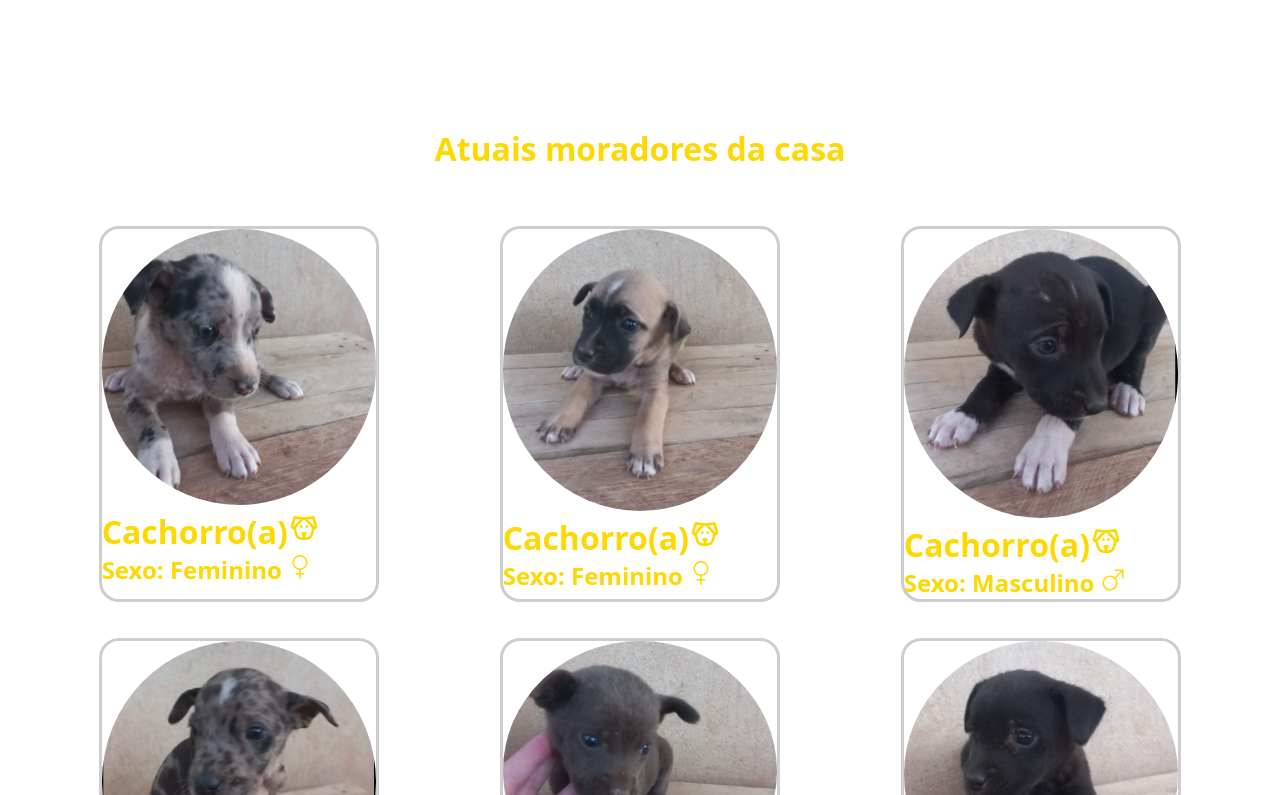
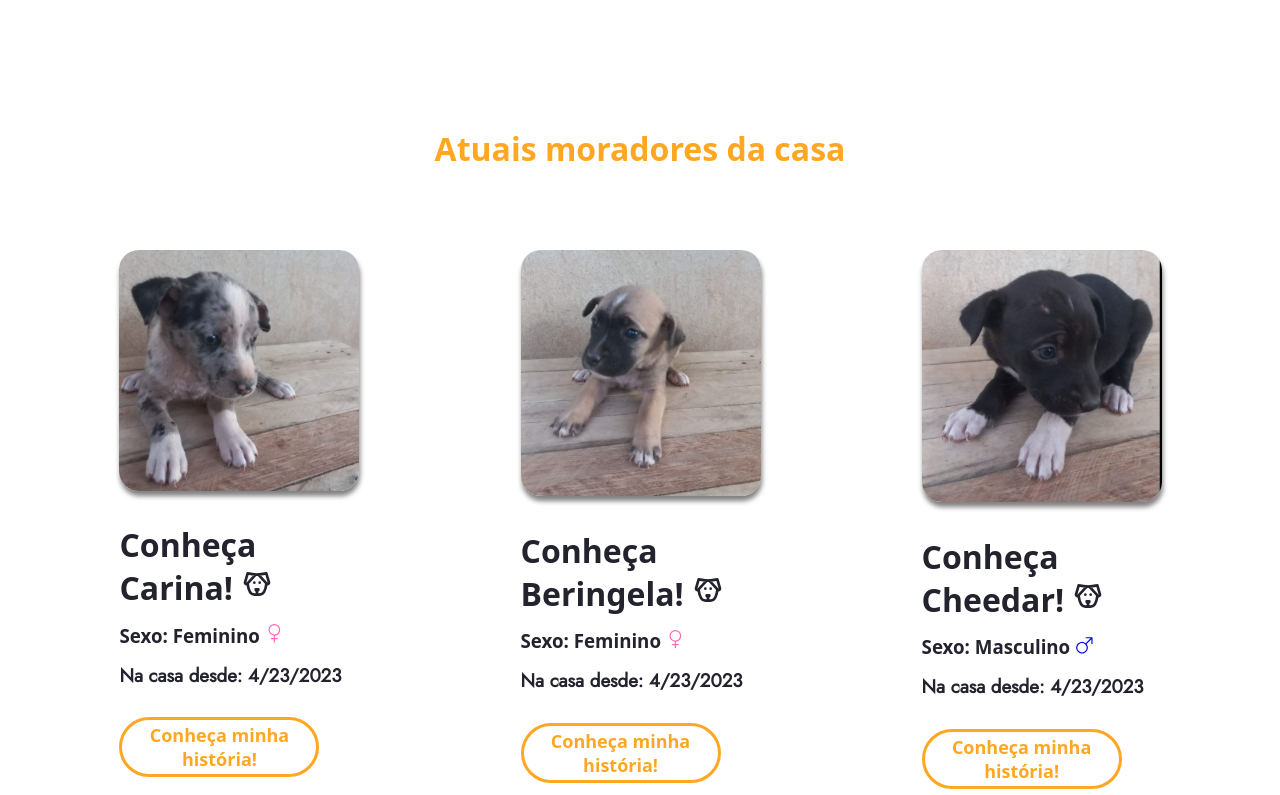
Before and after one commit to Felpasw/Project-a.p.a.c.l, a React (Create React App) app: page /Adoption in a window 1280 px wide. Shown: the part 885-1680 px from the top of the page. Built offline with nearby package versions, Linux system fonts and the light colour scheme.

Commit message:
Adjusting adoption page desing

```diff
--- a/src/presentation/components/Footer/index.tsx
+++ b/src/presentation/components/Footer/index.tsx
@@ -46,7 +46,7 @@ const Subtitles = styled.h3`
   margin: auto;
   padding: auto;
   margin: 10px;
-`
+`;
 
 
 export default function Footer() {
--- a/src/presentation/components/Navbar/index.tsx
+++ b/src/presentation/components/Navbar/index.tsx
@@ -142,7 +142,7 @@ export default function Navbar() {
                 exit={{ x: 300, opacity: 0 }}
                 transition={{ delay: 2, duration: 0.5 }}
               >
-                <NavItems href="/Donation">Doações</NavItems>
+                <NavItems href="/Contribute">Contribua</NavItems>
               </motion.li>
               <motion.li style={{ "letterSpacing": "3px", "marginLeft": "32px" }}
                 initial={{ x: 0, opacity: 0 }}
--- /dev/null
+++ b/src/presentation/components/WayToContribute/index.tsx
@@ -0,0 +1,58 @@
+import { useState } from 'react';
+import styled from 'styled-components';
+
+
+
+
+const ContributeWay = styled.button`
+  padding: auto;
+  margin-top: 15px;
+  align-self:center;
+  border-radius: 90px;
+  color: #ffa722;
+  font-size: 18px;
+  font-weight: 100;
+  cursor: pointer;
+  max-width: 100%;
+  height: 60px;
+  width: 300px;
+  background: transparent;
+  border: 1px solid #ffa722;
+  outline: none;
+  transition: 0.15s ease-in-out;
+  &:hover {
+    transition: 0.15s ease-in-out;
+    background: #ffa722;
+    color: #ffff;
+}
+`;
+const Div = styled.div`
+  width: 100vh;
+  height: 100vh;
+  background-color: #ffff;
+  z-index: 0;
+`;
+
+function AboutContribute(Props: { Name: String }) {
+  return (<Div>{Props.Name}</Div>)
+}
+
+export default function WayToContribute(Props: { Name: string, Icon: JSX.Element }) {
+  const [isShown, setIsShown] = useState(false);
+  const toggle = () => setIsShown(!isShown);
+
+  return (
+    <>
+      <ContributeWay onClick={toggle}>
+        {Props.Icon}<br />
+        {Props.Name}
+      </ContributeWay>
+
+      {isShown ?
+        <AboutContribute Name={Props.Name} /> :
+        <></>
+      }
+    </>
+
+  )
+}
--- a/src/presentation/pages/Adoption/index.tsx
+++ b/src/presentation/pages/Adoption/index.tsx
@@ -50,10 +50,10 @@ const Title = styled.h1`
 `
 const Img = styled.img`
   max-width: 100%;
-  border-radius: 100%;
-  margin:auto;
-  padding:auto;
-
+  width: 240px;
+  margin: 5%;
+  border-radius: 20px;
+  box-shadow: 1px 5px 5px gray;
 `;
 const PresentationContent = styled.div`
   display: flex;
@@ -71,7 +71,7 @@ const DivContent = styled.div`
   flex-direction: column;
 `;
 const Subtitles = styled.h1`
-  color: #ffd801;
+  color: #ffa722;
 
 `;
 const AboutDonation = styled.div`
@@ -90,80 +90,115 @@ const Div = styled.div`
   display: flex;
   justify-content: center;
   flex-wrap: wrap;
+`;
+
+const Button = styled.button`
+  margin: 5%;
+  padding: auto;
+  margin-top: 15px ;
+  align-self:center;
+  border-radius: 100px;
+  color: #ffa722;
+  font-size: 18px;
+  cursor: pointer;
+  max-width: 100%;
+  width: 200px;
+  height: 60px;
+  background: transparent;
+  border: 3px solid #ffa722;
+  outline: none;
+  transition: 0.15s ease-in-out;
+  &:hover {
+    transition: 0.15s ease-in-out;
+    background: #ffa722;
+    color: #ffff;
+}`;
 
 
+const Container = styled.div`
+  margin: 2%;
+  color: #23232e;
 `;
-
 
 const Petlist = [
   {
     Type: "Cachorro(a)",
+    Name: "Carina",
     Castrated: "Não",
     Vacines: "Nenhuma",
     Gender: "Feminino",
-    Image: DogF
+    Date: new Date().toLocaleDateString(),
+    Image: DogF,
+
   },
   {
     Type: "Cachorro(a)",
+    Name: "Beringela",
     Castrated: "Não",
     Vacines: "Nenhuma",
     Gender: "Feminino",
+    Date: new Date().toLocaleDateString(),
     Image: DogF2
   },
   {
     Type: "Cachorro(a)",
+    Name: "Cheedar",
     Castrated: "Não",
     Vacines: "Nenhuma",
     Gender: "Masculino",
+    Date: new Date().toLocaleDateString(),
     Image: DogM
   },
   {
     Type: "Cachorro(a)",
+    Name: "Chico",
     Castrated: "Não",
     Vacines: "Nenhuma",
     Gender: "Masculino",
+    Date: new Date().toLocaleDateString(),
     Image: DogM1
   },
   {
     Type: "Cachorro(a)",
+    Name: "Rodolfo",
     Castrated: "Não",
     Vacines: "Nenhuma",
     Gender: "Masculino",
+    Date: new Date().toLocaleDateString(),
     Image: DogM2
   },
   {
     Type: "Cachorro(a)",
+    Name: "Alvin",
     Castrated: "Não",
     Vacines: "Nenhuma",
     Gender: "Masculino",
+    Date: new Date().toLocaleDateString(),
     Image: DogM3
 
   },
   {
     Type: "Cachorro(a)",
-    Icon: <TbDog />,
+    Name: "Carlos",
     Castrated: "Não",
     Vacines: "Nenhuma",
     Gender: "Masculino",
+    Date: new Date().toLocaleDateString(),
     Image: DogM4
   },
   {
     Type: "Cachorro(a)",
-    Icon: <TbDog />,
+    Name: "Ronaldo",
     Castrated: "Não",
     Vacines: "Nenhuma",
     Gender: "Masculino",
+    Date: new Date().toLocaleDateString(),
     Image: DogM5
   }
 ];
 
 
 export default function Adoption() {
-  const parent = {
-    variantA: { scale: 1, opacity: 1 },
-    variantB: { scale: 1.10, opacity: 0.5 }
-
-  }
 
   return (
     <>
@@ -178,7 +213,6 @@ export default function Adoption() {
           <Title>Não compre, <h1 style={{ "maxWidth": "100%", "fontFamily": "Jost" }}>adote!</h1></Title>
           <DogAndCat src={CatAndDogAdoption} />
         </PresentationContent>
-
       </motion.div>
       <DivContent>
         <AboutDonation>
@@ -191,30 +225,30 @@ export default function Adoption() {
         <Pets>
           {
             Petlist.map((element) =>
-
-              <motion.div style={{
-                "border": "3px, #4444",
-                "borderStyle": "solid",
-                "cursor": "pointer",
-                "borderRadius": "20px",
+              <Container>
+                <motion.div
+                  initial={{ y: 50, opacity: 0 }}
+                  animate={{ y: 0, opacity: 1 }}
+                  transition={{ delay: 0.2, duration: 0.5 }}
+                  whileHover={{ y: -30 }}
+                  style={{
                     "width": "30ch",
                     "margin": "1.5%"
                   }}
-                variants={parent}
-                initial="variantA"
-                whileHover="variantB">
+                >
                   <Img src={element.Image} alt="" />
-
                   {element.Type === "Gato" ?
-                  <h1>{element.Type}<GiHollowCat /></h1> :
-                  <h1>{element.Type}<TbDog /></h1>
+                    <h1 style={{ "margin": "5%" }}>Conheça {element.Name}!<GiHollowCat /></h1> :
+                    <h1 style={{ "margin": "5%" }}>Conheça {element.Name}! <TbDog /></h1>
                   }
                   {element.Gender === "Masculino" ?
-                  <h2>Sexo: {element.Gender} <BsGenderMale /></h2> :
-                  <h2>Sexo: {element.Gender} <BsGenderFemale /></h2>
+                    <h3 style={{ "margin": "5%" }}>Sexo: {element.Gender} <BsGenderMale style={{ "color": "blue" }} /></h3> :
+                    <h3 style={{ "margin": "5%" }}>Sexo: {element.Gender} <BsGenderFemale style={{ "color": "hotpink" }} /></h3>
                   }
-
+                  <h3 style={{ "margin": "5%", "fontFamily": "Jost" }}>Na casa desde: {element.Date}</h3>
+                  <Button> <b>Conheça minha história!</b></Button>
                 </motion.div>
+              </Container>
             )
           }
         </Pets>
--- a/src/presentation/pages/Donation/index.tsx
+++ b/src/presentation/pages/Contribute/index.tsx
@@ -7,6 +7,7 @@ import { RiBillFill, RiMoneyDollarCircleFill } from 'react-icons/ri';
 import { GiTwoCoins } from 'react-icons/gi';
 import { MdPeopleAlt } from 'react-icons/md';
 import { motion } from 'framer-motion';
+import AboutContribute from '../../components/WayToContribute';
 
 
 
@@ -17,6 +18,7 @@ const Subtitle = styled.h1`
   max-width: 100%;
   font-size: 4ch;
   align-self: center;
+  font-family: 'Jost', sans-serif;
   color:  #ffa722;
   text-transform: uppercase;
   padding-top: 150px;
@@ -43,7 +45,7 @@ const Img = styled.img`
   }
 `;
 
-const DonationWays = styled.div`
+const ContributeWays = styled.div`
   display: flex;
   flex-direction: column;
   justify-content: center;
@@ -55,35 +57,14 @@ const DonationWays = styled.div`
   background-color: #ffff;
   border-radius: 100px;
 `;
-const DonationWay = styled.button`
-  padding: auto;
-  margin-top: 15px;
-  align-self:center;
-  border-radius: 90px;
-  color: #ffa722;
-  font-size: 18px;
-  font-weight: 100;
-  cursor: pointer;
-  max-width: 100%;
-  height: 60px;
-  width: 300px;
-  background: transparent;
-  border: 1px solid #ffa722;
-  outline: none;
-  transition: 0.5s ease-in-out;
-  &:hover {
-    transition: 0.5s ease-in-out;
-    background: #ffa722;
-    color: #ffff
-}
-`;
+
 
 const TitleContent = styled.div`
   padding-top: 100px;
   background: -webkit-gradient(linear, left top, right top, from(#ffa722), to(#ffd801)) no-repeat;
 `;
 
-const DonationWaysList =
+const ContributeWaysList =
   [
     {
       Name: "Ajuda monetária",
@@ -114,7 +95,7 @@ const DonationWaysList =
   ]
 
 
-export default function Donation() {
+export default function Contribute() {
   return (
     <>
       <Navbar />
@@ -138,18 +119,14 @@ export default function Donation() {
           <Img src={CatsAndDogs} />
         </motion.div>
       </TitleContent>
-      <DonationWays>
+      <ContributeWays>
         <Subtitle>Formas de contribuição: </Subtitle>
         {
-          DonationWaysList.map((element) =>
-            <DonationWay>
-              <a href={`/:${element.Link}`} style={{ "textDecoration": "none", "color": "inherit" }}>
-                {element.Icon} <br />
-                {element.Name}
-              </a>
-            </DonationWay>
+          ContributeWaysList.map((element) =>
+            <AboutContribute Icon={element.Icon} Name={element.Name} />
+
           )}
-      </DonationWays>
+      </ContributeWays>
       <Footer />
     </>
   )
--- a/src/presentation/pages/Events/index.tsx
+++ b/src/presentation/pages/Events/index.tsx
@@ -2,7 +2,6 @@ import Navbar from '../../components/Navbar';
 import Footer from '../../components/Footer';
 import styled from 'styled-components';
 
-import { Fragment } from 'react';
 import { motion } from 'framer-motion';
 
 import DogSit from '../../assets/DogSit.png';
--- a/src/presentation/pages/initialPage/index.tsx
+++ b/src/presentation/pages/initialPage/index.tsx
@@ -34,7 +34,6 @@ const Div = styled.div`
 `;
 const Img = styled.img`
   max-width: 100%;
-  /* background-color:rgb(0,255,171); */
   background: -webkit-gradient(linear, left top, right top, from(#ffa722), to(#ffd801)) no-repeat;
   border-radius: 150%;
   margin: auto;
@@ -67,11 +66,11 @@ const Button = styled.button`
   width: 100px;
   height: 60px;
   background: transparent;
-  border: 1px solid #ffa722;
+  border: 3px solid #ffa722;
   outline: none;
-  transition: 1s ease-in-out;
+  transition: 0.15s ease-in-out;
   &:hover {
-    transition: 1s ease-in-out;
+    transition: 0.15s ease-in-out;
     background: #ffa722;
     color: #ffff;
 }
@@ -117,7 +116,7 @@ export default function InitialPage() {
               delay: 4,
             }}
           >
-            <Button><a href='/Donation' style={{ "textDecoration": "none", "color": "inherit" }}>Saiba mais</a></Button>
+            <Button><a href='/Donation' style={{ "textDecoration": "none", "color": "inherit" }}> <b>Saiba mais</b></a></Button>
           </motion.div>
         </Titles>
         <motion.div style={{ "alignSelf": "end" }}
--- a/src/router/index.tsx
+++ b/src/router/index.tsx
@@ -2,7 +2,7 @@ import { createBrowserRouter, createRoutesFromElements, Route } from 'react-rout
 import AboutUs from '../presentation/components/AboutUs';
 import Adoption from '../presentation/pages/Adoption';
 import InitialPage from '../presentation/pages/initialPage';
-import Donation from '../presentation/pages/Donation';
+import Contribute from '../presentation/pages/Contribute';
 import Events from '../presentation/pages/Events';
 import ErrorPage from '../presentation/pages/ErrorPage';
 
@@ -11,7 +11,7 @@ const router = createBrowserRouter(
     <>
       <Route element={<InitialPage />} path="/" />
       <Route element={<Adoption />} path="/Adoption" />
-      <Route element={<Donation />} path="/Donation" />
+      <Route element={<Contribute />} path="/Contribute" />
       <Route element={<Events />} path="/Events" />
       <Route element={<ErrorPage />} path="*" />
 
```
Lines whose indentation alone changed are shown as unchanged.
